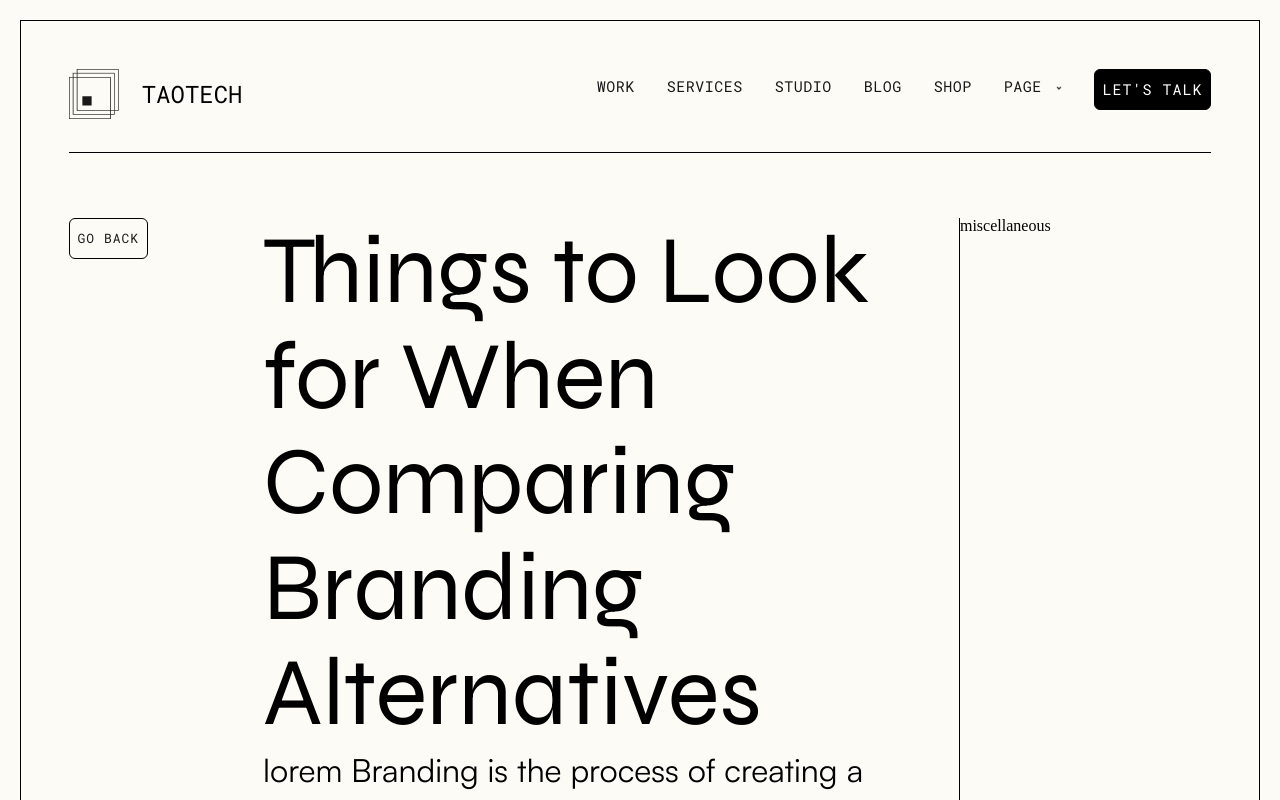
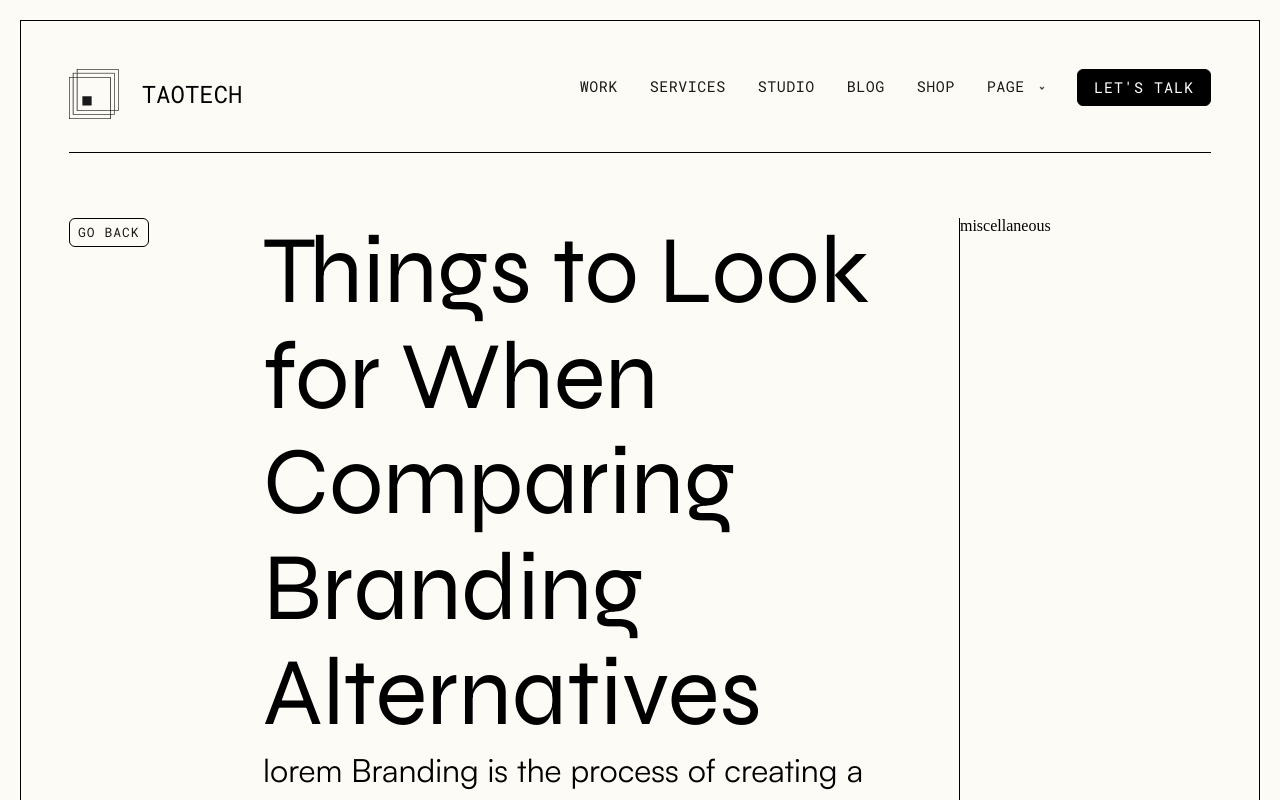
Before and after one commit to taodemy/website, a Next.js app: page /blogs/1 in a window 1280 px wide. Shown: the top 800 px of the page. Built offline with nearby package versions, Linux system fonts and the light colour scheme.

Commit message:
add Button props

```diff
--- a/components/base/Button.tsx
+++ b/components/base/Button.tsx
@@ -2,14 +2,17 @@ import styles from "@/styles/Button.module.css";
 import { fontRobotoMono } from "@/pages/_app";
 
 type ButtonVariant = "primary" | "secondary";
+type ButtonPadding = "normal" | "small";
 type ButtonProps = {
   variant?: ButtonVariant;
   isBlock?: boolean;
+  padding?: ButtonPadding;
 };
 
 const Button = ({
   variant = "primary",
   isBlock = false,
+  padding = "normal",
   children,
   ...otherProps
 }: ButtonProps & React.ButtonHTMLAttributes<HTMLButtonElement>) => {
@@ -20,11 +23,16 @@ const Button = ({
     secondary: "secondary_button",
   };
 
+  const ButtonPadding = {
+    normal: "common_button",
+    small: "small_button",
+  };
+
   return (
     <button
       className={`${styles.common_button} ${styles[buttonBlockStyle]} ${
         fontRobotoMono.className
-      } global__text-meta ${styles[buttonVariants[variant]]}`}
+      } global__text-meta ${styles[buttonVariants[variant]]} ${styles[ButtonPadding[padding]]}`}
       {...otherProps}
     >
       {children}
--- a/pages/blogs/[id].tsx
+++ b/pages/blogs/[id].tsx
@@ -40,7 +40,7 @@ export default function Blog() {
     <div>
       <section className={`${styles.blogsingle_title_section}`}>
         <div className={`${styles.blogsingle_title_button}`}>
-          <Button variant="secondary" isBlock={true}>
+          <Button variant="secondary" padding="small">
             <p>GO BACK</p>
           </Button>
         </div>
--- a/styles/Button.module.css
+++ b/styles/Button.module.css
@@ -1,8 +1,12 @@
 .common_button {
-  padding: 0.8em 0.5em;
+  padding: 10px 16px;
   border: 1px solid var(--border-default);
 }
 
+.small_button {
+  padding: 6px 8px;
+  border: 1px solid var(--border-default);
+}
 .button-blocked {
   align-self: auto;
 }
```
